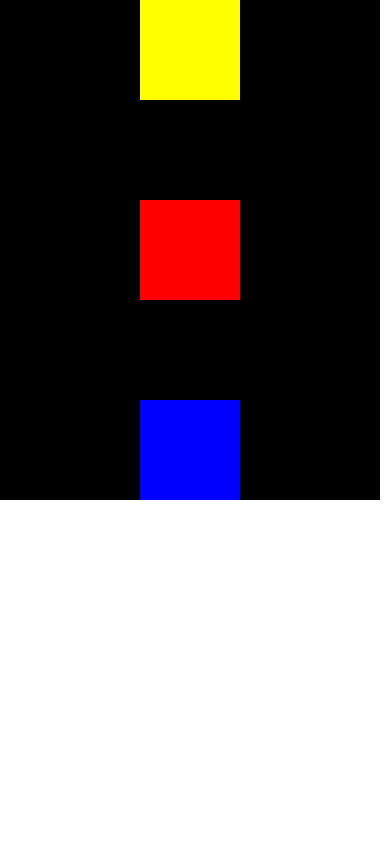
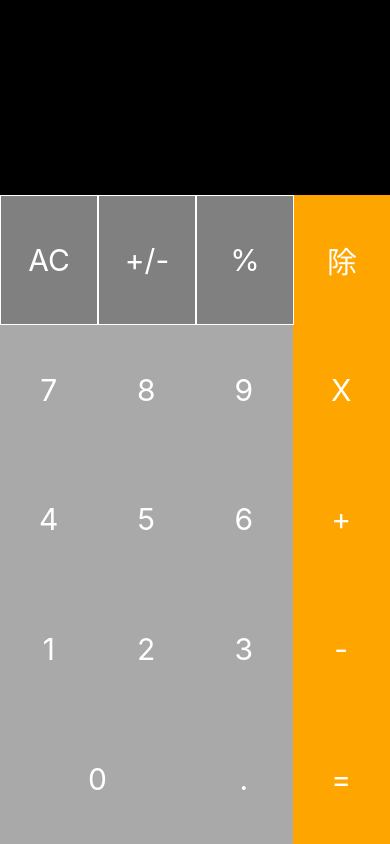
Before and after one commit to WUJITSAI/react-native-ts-sample, a React Native app: screen / in a window 390 px wide. Built offline with nearby package versions, Linux system fonts and the light colour scheme.

Commit message:
完成計算機

```diff
--- a/App.tsx
+++ b/App.tsx
@@ -1,5 +1,5 @@
 import React from 'react';
-import {View, StyleSheet} from 'react-native';
+import { View, StyleSheet, Text,PixelRatio } from 'react-native';
 
 const App = () => {
 
@@ -8,8 +8,69 @@ const App = () => {
     <View style={styles.continur}>
 
       <View style={styles.box1} />
-      <View style={styles.box2} />
-      <View style={styles.box3} />
+      <View style={styles.box2} >
+        <View style={styles.gray}>
+          <Text style={styles.text1}> AC </Text></View>
+        <View style={styles.gray}>
+          <Text style={styles.text1}> +/- </Text></View>
+        <View style={styles.gray}>
+          <Text style={styles.text1}> % </Text></View>
+        <View style={styles.box4}>
+          <Text style={styles.text1}> 除 </Text></View>
+      </View>
+      <View style={styles.box3} >
+        <View style={styles.darkGray}>
+          <Text style={styles.text1}> 7 </Text>
+        </View>
+        <View style={styles.darkGray}>
+          <Text style={styles.text1}> 8 </Text>
+        </View>
+        <View style={styles.darkGray}>
+          <Text style={styles.text1}> 9 </Text>
+        </View>
+        <View style={styles.box4}>
+          <Text style={styles.text1}> X </Text>
+        </View>
+      </View>
+      <View style={styles.box2} >
+        <View style={styles.darkGray}>
+          <Text style={styles.text1}> 4 </Text>
+        </View>
+        <View style={styles.darkGray}>
+          <Text style={styles.text1}> 5 </Text>
+        </View>
+        <View style={styles.darkGray}>
+          <Text style={styles.text1}> 6 </Text>
+        </View>
+        <View style={styles.box4}>
+          <Text style={styles.text1}> + </Text>
+        </View>
+      </View>
+      <View style={styles.box3} >
+        <View style={styles.darkGray}>
+          <Text style={styles.text1}> 1 </Text>
+        </View>
+        <View style={styles.darkGray}>
+          <Text style={styles.text1}> 2 </Text>
+        </View>
+        <View style={styles.darkGray}>
+          <Text style={styles.text1}> 3 </Text>
+        </View>
+        <View style={styles.box4}>
+          <Text style={styles.text1}> - </Text>
+        </View>
+      </View>
+      <View style={styles.box2} >
+        <View style={styles.zero}>
+          <Text style={styles.text1}> 0 </Text>
+        </View>
+        <View style={styles.darkGray}>
+          <Text style={styles.text1}> . </Text>
+        </View>
+        <View style={styles.box4}>
+          <Text style={styles.text1}> = </Text>
+        </View>
+      </View>
 
     </View>
   );
@@ -17,32 +78,63 @@ const App = () => {
 
 const styles = StyleSheet.create({
 
-  continur:{
-    height:500,
-    width:380,
-    backgroundColor:'black',
-    flexDirection:'column-reverse',
-    justifyContent:'space-between',
-    alignItems:'center',
-
+  continur: {
+    flex: 1,
+    backgroundColor: 'black',
+    //flexDirection:'column-reverse',
+    //justifyContent:'center',
+    //alignItems:'center',
+  },
+  box1: {
+    backgroundColor: 'black',
+    flex: 1.5,
+  },
+  box2: {
+    backgroundColor: 'white',
+    flex: 1,
+    flexDirection: 'row',
 
   },
-  box1:{
-    backgroundColor:'blue',
-    height:100,
-    width:100,
+  box3: {
+    backgroundColor: 'yellow',
+    flex: 1,
+    //alignItems:'center',
+    flexDirection: 'row',
   },
-  box2:{
-    backgroundColor:'red',
-    height:100,
-    width:100,
+  box4: {
+    backgroundColor: 'orange',
+    flex: 1,
+    justifyContent: 'center',
+    alignItems: 'center',
   },
-  box3:{
-    backgroundColor:'yellow',
-    height:100,
-    width:100,
+  darkGray: {
+    backgroundColor: 'darkgray',
+    flex: 1,
+    justifyContent: 'center',
+    alignItems: 'center',
+    //borderColor:'black',
+    //borderStyle:'solid',
   },
-
+  gray: {
+    backgroundColor: 'gray',
+    flex: 1,
+    justifyContent: 'center',
+    alignItems: 'center',
+    borderColor:'white',
+    margin:1,
+    //borderLeftWidth:1/PixelRatio.get(),
+    //borderLeftColor:1/PixelRatio.get(),
+  },
+  zero: {
+    backgroundColor: 'darkgray',
+    flex: 2,
+    justifyContent: 'center',
+    alignItems: 'center',
+  },
+  text1: {
+    color: 'white',
+    fontSize: 30,
+  }
 });
 
 export default App;
```
